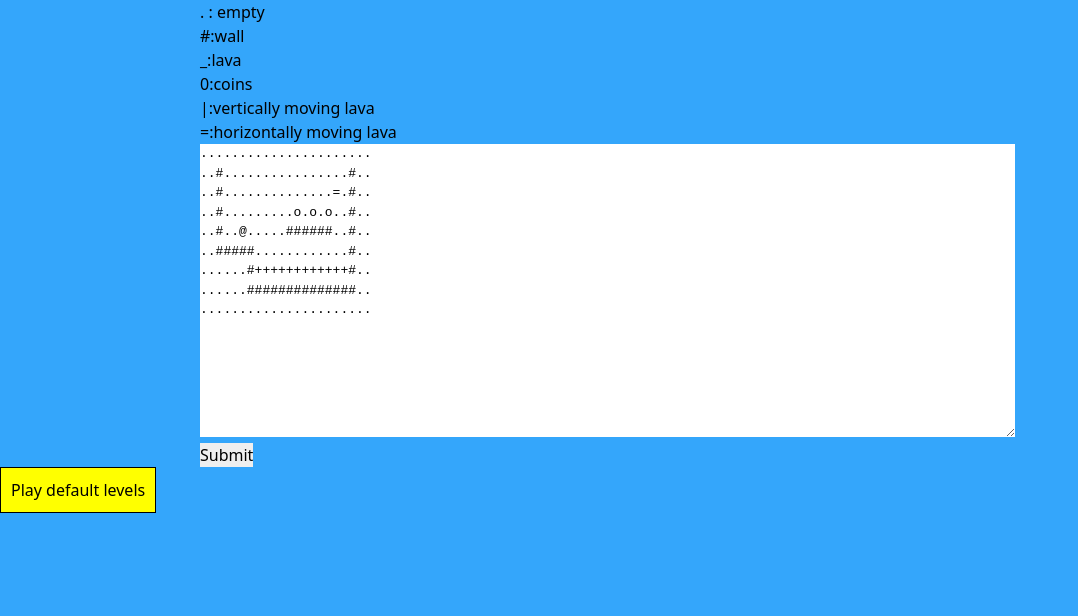
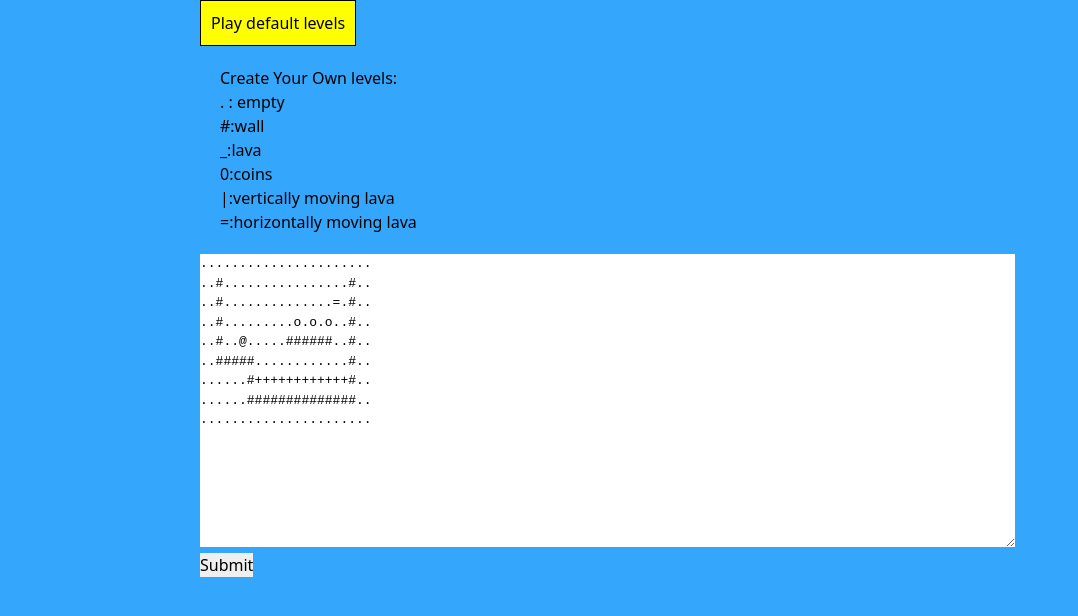
Before and after one commit to IamSAL/Js_playground, a plain HTML site: page Chap16_Platform_Game/index.html in a window 1280 px wide. Shown: the whole page, without its empty margins (0-1078 px from the left). Drawn offline with nearby package versions, Linux system fonts and the light colour scheme.

Commit message:
Update index.html

```diff
--- a/Chap16_Platform_Game/index.html
+++ b/Chap16_Platform_Game/index.html
@@ -54,7 +54,13 @@
 
 </style>
 <body>
-<ul style="margin-left:200px;">
+
+    <button style="display: block; padding:10px; background-color:yellow;border:1px solid;margin-left:200px;" id="default">Play default levels</button>
+<script src="Levels.js"></script>
+
+
+<ul style="margin-left:200px; padding:20px; ">
+    Create Your Own levels:
     <li>. : empty</li>
     <li>#:wall</li>
     <li>_:lava</li>
@@ -76,8 +82,7 @@
 ......................</textarea>
     <input type="submit" style="display: block;">
 </form>
-<button style="display: block; padding:10px; background-color:yellow;border:1px solid;" id="default">Play default levels</button>
-<script src="Levels.js"></script>
+
 <script src="game.js"></script>
 <script>
     document.forms[0].onsubmit =(e)=>{
```
